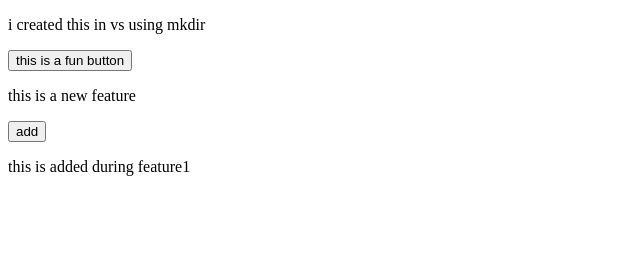
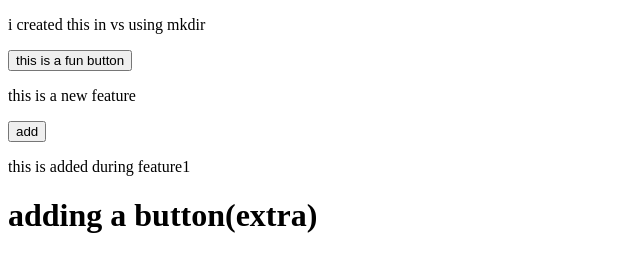
Before and after one commit to MahboobGeeky/Restaurant-Project, a plain HTML site: page page.html in a window 1280 px wide. Shown: the whole page, without its empty margins (0-640 px from the left). Drawn offline with Linux system fonts and the light colour scheme.

```diff
--- a/page.html
+++ b/page.html
@@ -11,5 +11,6 @@
     <p>this is a new feature</p>
     <button>add</button>
     <p>this is added during feature1</p>
+    <h1>adding a button(extra)</h1>
 </body>
 </html>
```
